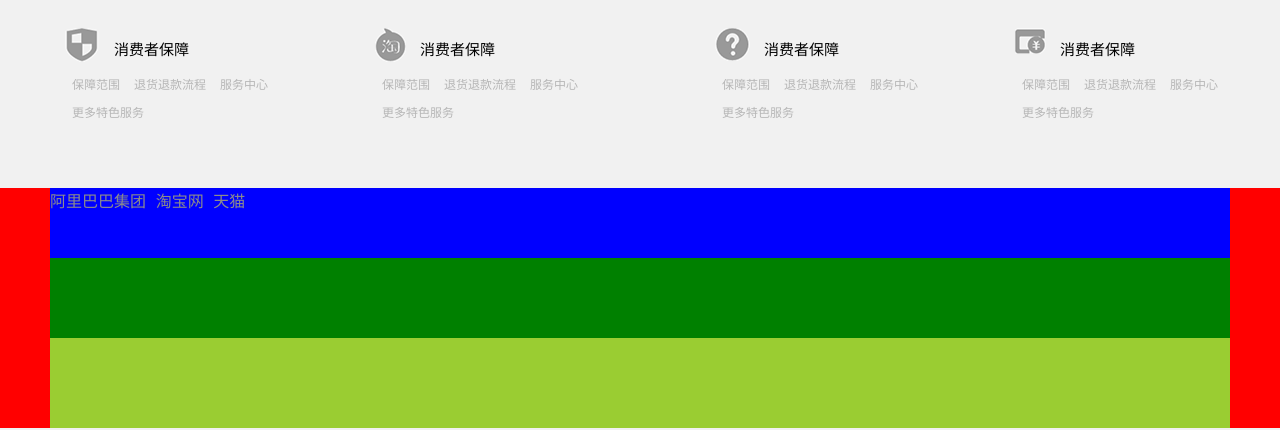
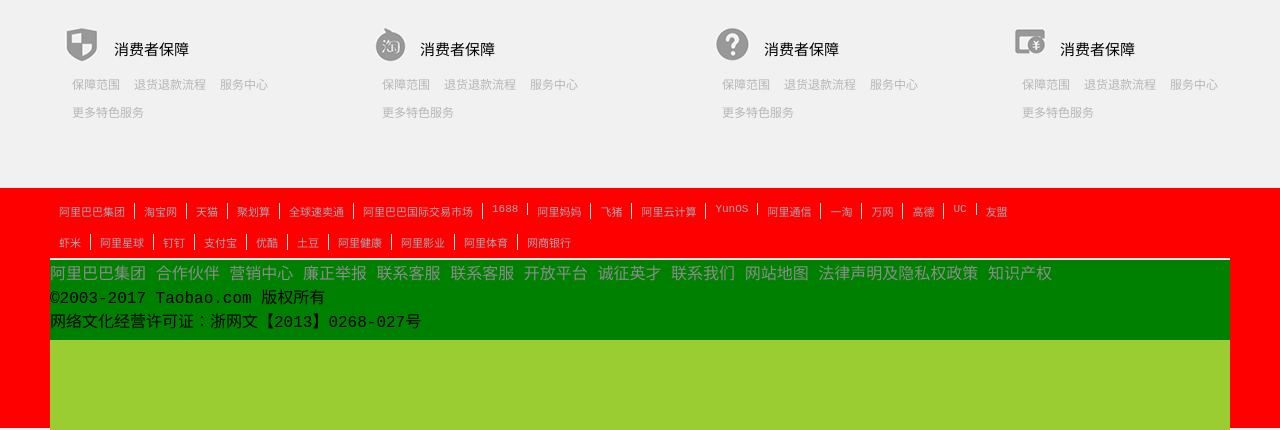
Before and after one commit to YexChen/taobao-rebuild, a plain HTML site: page index.html in a window 1280 px wide. Shown: the part 5676-6106 px from the top of the page. Drawn offline with Linux system fonts and the light colour scheme.

Commit message:
吃饭去

```diff
--- a/index.css
+++ b/index.css
@@ -2367,8 +2367,8 @@ body{
 .page-block9-1{
 	width : 1180px;
 	height : 70px;
-	background-color : blue;
 	margin : auto;
+	border-bottom: 2px solid #E3E3E3;
 }
 
 .page-block9-2{
@@ -2384,3 +2384,13 @@ body{
 	background-color : yellowgreen;
 	margin : auto;
 }
+
+.page-block9-1 > a{
+	font-size: 11px;
+	color : #A3ABB3;
+	margin-top : 15px;
+	padding-right : 9px;
+	padding-left : 9px;
+	border-right : 1px solid #E6E6E8;
+	float : left;
+}
--- a/index.html
+++ b/index.html
@@ -1259,32 +1259,47 @@
 					<a href="#">阿里巴巴集团</a>
 					<a href="#">淘宝网</a>
 					<a href="#">天猫</a>
-					<a href="#"></a>
-					<a href="#"></a>
-					<a href="#"></a>
-					<a href="#"></a>
-					<a href="#"></a>
-					<a href="#"></a>
-					<a href="#"></a>
-					<a href="#"></a>
-					<a href="#"></a>
-					<a href="#"></a>
-					<a href="#"></a>
-					<a href="#"></a>
-					<a href="#"></a>
-					<a href="#"></a>
-					<a href="#"></a>
-					<a href="#"></a>
-					<a href="#"></a>
-					<a href="#"></a>
-					<a href="#"></a>
-					<a href="#"></a>
-					<a href="#"></a>
-					<a href="#"></a>
-					<a href="#"></a>
-					<a href="#"></a>
+					<a href="#">聚划算</a>
+					<a href="#">全球速卖通</a>
+					<a href="#">阿里巴巴国际交易市场</a>
+					<a href="#">1688</a>
+					<a href="#">阿里妈妈</a>
+					<a href="#">飞猪</a>
+					<a href="#">阿里云计算</a>
+					<a href="#">YunOS</a>
+					<a href="#">阿里通信</a>
+					<a href="#">一淘</a>
+					<a href="#">万网</a>
+					<a href="#">高德</a>
+					<a href="#">UC</a>
+					<a href="#" class = "border-0">友盟</a>
+					<a href="#" class = "clear-both">虾米</a>
+					<a href="#">阿里星球</a>
+					<a href="#">钉钉</a>
+					<a href="#">支付宝</a>
+					<a href="#">优酷</a>
+					<a href="#">土豆</a>
+					<a href="#">阿里健康</a>
+					<a href="#">阿里影业</a>
+					<a href="#">阿里体育</a>
+					<a href="#" class = "border-0">网商银行</a>
 				</div>
-				<div class = "page-block9-2"></div>
+				<div class = "page-block9-2">
+					<a href="#">阿里巴巴集团</a>
+					<a href="#">合作伙伴</a>
+					<a href="#">营销中心</a>
+					<a href="#">廉正举报</a>
+					<a href="#">联系客服</a>
+					<a href="#">联系客服</a>
+					<a href="#">开放平台</a>
+					<a href="#">诚征英才</a>
+					<a href="#">联系我们</a>
+					<a href="#">网站地图</a>
+					<a href="#">法律声明及隐私权政策</a>
+					<a href="#">知识产权</a>
+					<p>&copy;2003-2017&nbsp;Taobao.com&nbsp;版权所有</p>
+					<p>网络文化经营许可证：浙网文【2013】0268-027号</p>
+				</div>
 				<div class = "page-block9-3"></div>
 			</div>
 		</div>
```
